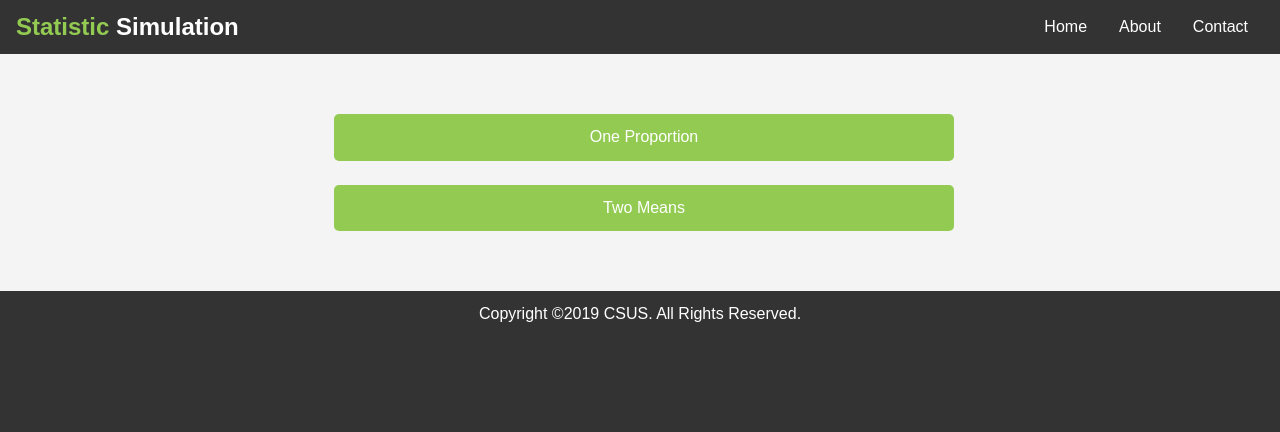
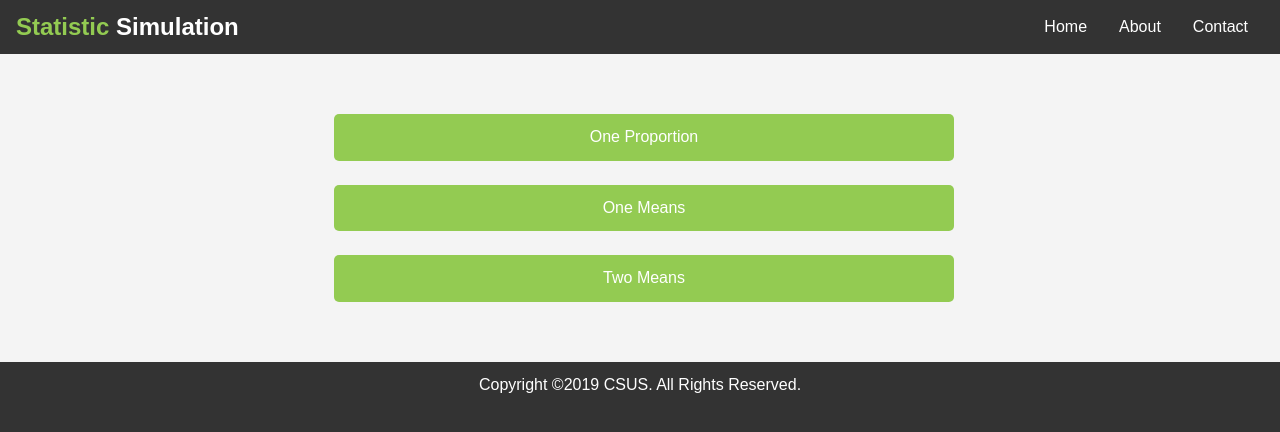
Before and after one commit to csus190teamtbd/SeniorProject, a Jekyll site: the page built from src/index.html, in a window 1280 px wide. Shown: the top 432 px of the page. Built offline with Jekyll 4.4.1, drawn with Linux system fonts in a browser that asks for light colours.

Commit message:
added blank one mean page

```diff
--- a/src/index.html
+++ b/src/index.html
@@ -6,6 +6,7 @@ title: Home
 <div id="main-menu">
   <ul>
     <li><a href="/oneProportion/" class="btn">One Proportion</a></li>
+    <li><a href="/oneMean/" class="btn">One Means</a></li>
     <li><a href="/twoMean/" class="btn">Two Means</a></li>
   </ul>
 </div>
--- /dev/null
+++ b/src/oneMean/index.html
@@ -0,0 +1,4 @@
+---
+layout: default
+title: One Means
+---
```
